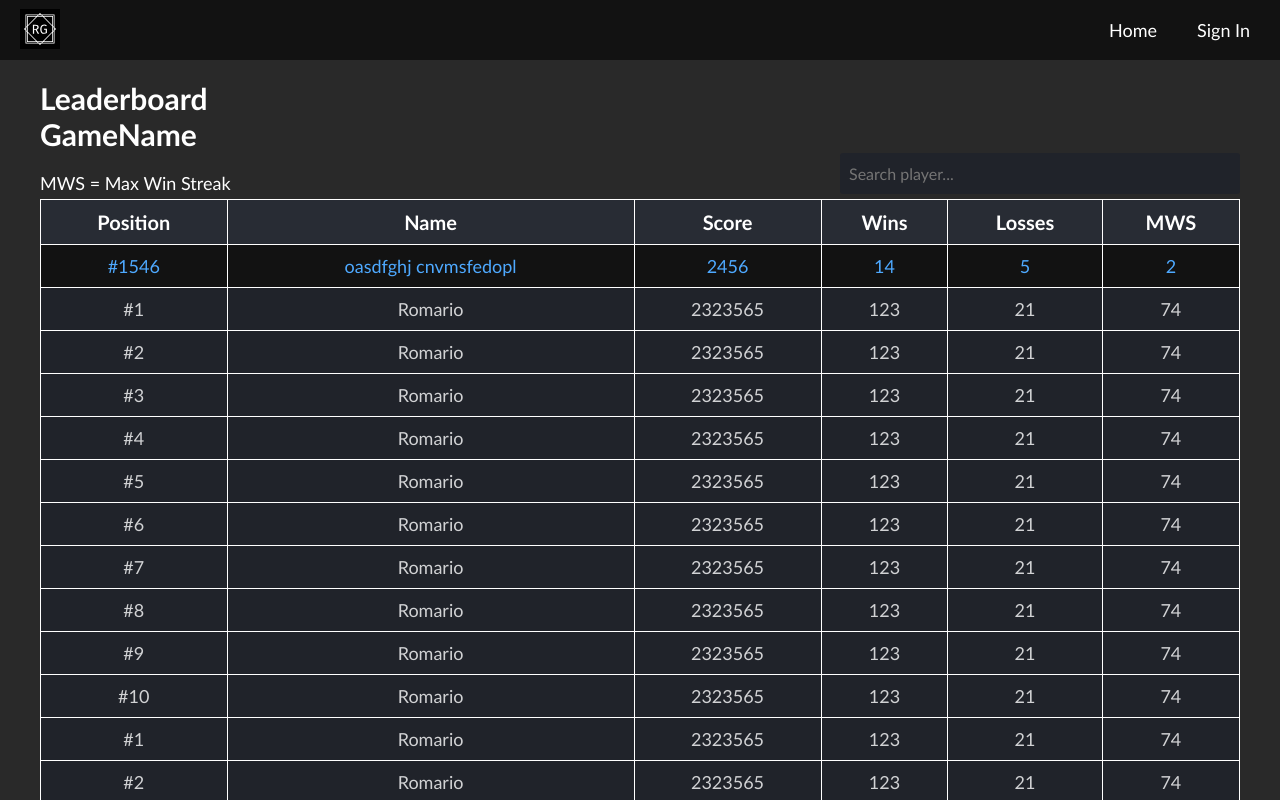
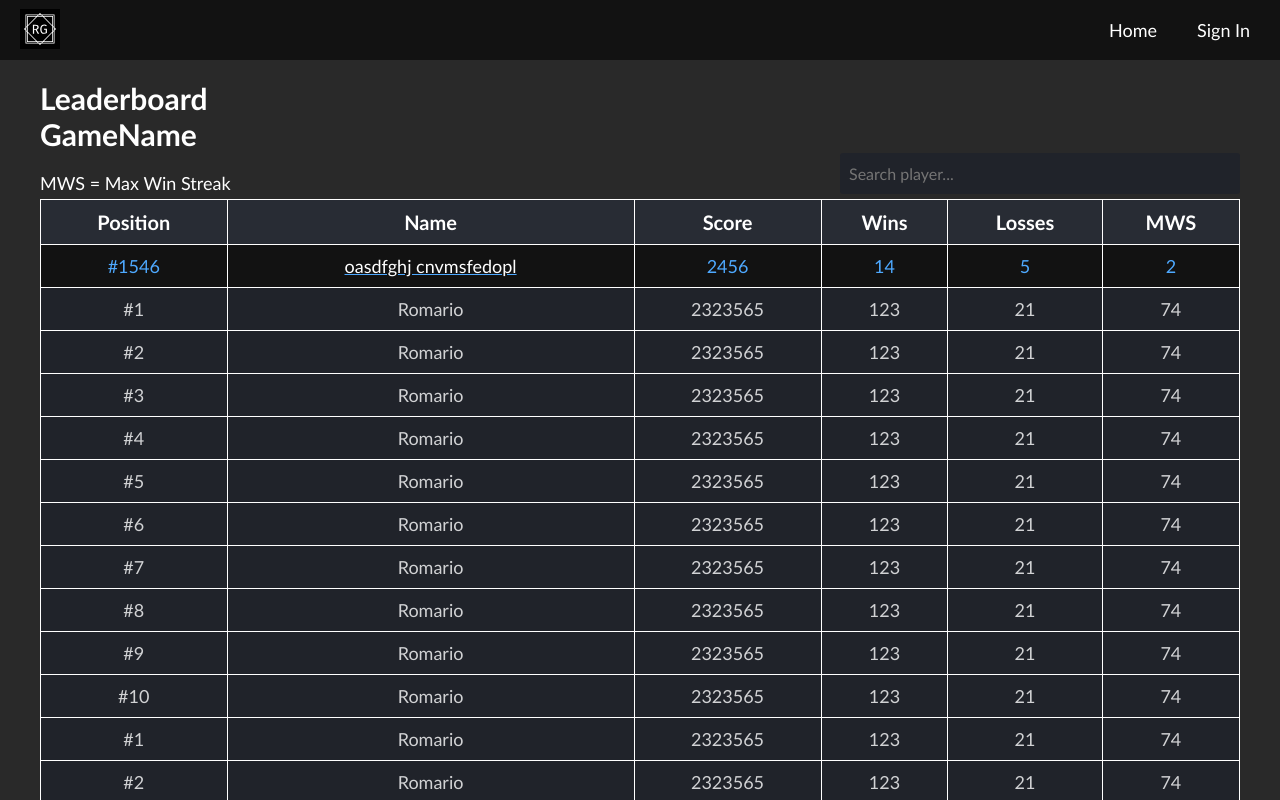
Before and after one commit to Romario-Negreiros/RetroGames, a Next.js app: page /games/space-shooter/leaderboard in a window 1280 px wide. In both pictures the pointer is over the link "oasdfghj cnvmsfedopl". Shown: the top 800 px of the page. Built offline with nearby package versions, Linux system fonts and the light colour scheme; no server answers.

Commit message:
feat: add styles for anchor tag and add hover effect

```diff
--- a/src/styles/pages/leaderboard.module.css
+++ b/src/styles/pages/leaderboard.module.css
@@ -74,6 +74,11 @@
   padding: 1rem 0.5rem;
 }
 
+.table td a:hover {
+  color: var(--secondary-font);
+  text-decoration: underline var(--secondary-hover);
+}
+
 .table tr:not(.current_user_position):hover td {
   background-color: var(--quaternary-bg);
 }
```
